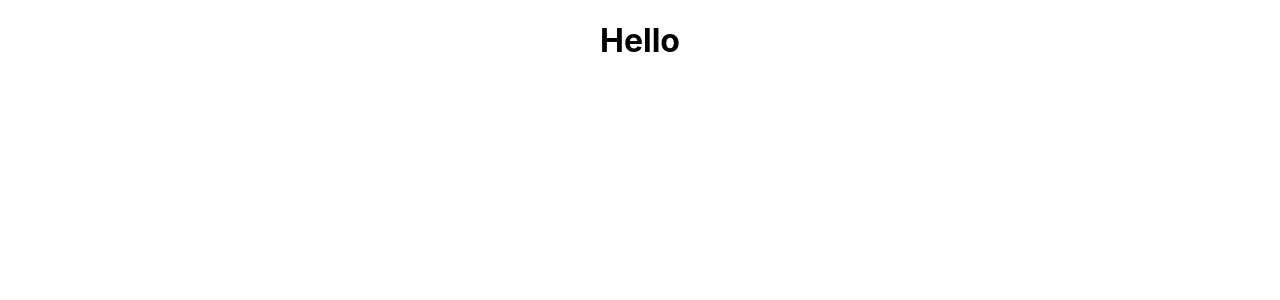
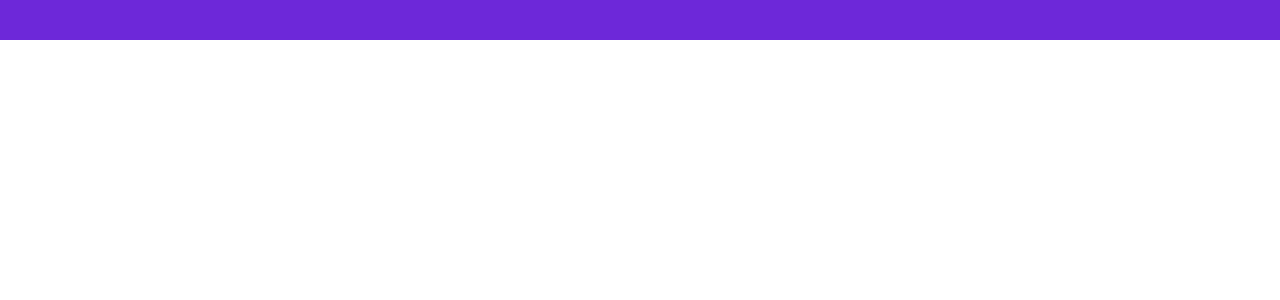
Before and after one commit to RamaInteJar/miportifolia, a React (Create React App) app: page / in a window 1280 px wide. Shown: the top 300 px of the page. Built offline with nearby package versions, Linux system fonts and the light colour scheme.

Commit message:
added routes

```diff
--- a/package.json
+++ b/package.json
@@ -35,5 +35,8 @@
       "last 1 firefox version",
       "last 1 safari version"
     ]
+  },
+  "devDependencies": {
+    "tailwindcss": "^3.3.3"
   }
 }
--- a/src/App.js
+++ b/src/App.js
@@ -2,8 +2,8 @@ import './App.css';
 
 function App() {
   return (
-    <div className="App">
-      <h1>Hello</h1>
+    <div className="bg-violet-700 h-10">
+
     </div>
   );
 }
--- /dev/null
+++ b/src/components/Header.jsx
@@ -0,0 +1,9 @@
+import React from 'react'
+
+const Header = () => {
+  return (
+    <div>Header</div>
+  )
+}
+
+export default Header
--- a/src/index.css
+++ b/src/index.css
@@ -1,3 +1,7 @@
+@tailwind base;
+@tailwind components;
+@tailwind utilities;
+
 body {
   margin: 0;
   font-family: -apple-system, BlinkMacSystemFont, 'Segoe UI', 'Roboto', 'Oxygen',
@@ -11,3 +15,4 @@ code {
   font-family: source-code-pro, Menlo, Monaco, Consolas, 'Courier New',
     monospace;
 }
+h1{color: brown;}
--- a/src/index.js
+++ b/src/index.js
@@ -2,10 +2,12 @@ import React from 'react';
 import ReactDOM from 'react-dom/client';
 import './index.css';
 import App from './App';
+import { RouterProvider } from "react-router-dom"
+import router from "./router"
 
 const root = ReactDOM.createRoot(document.getElementById('root'));
 root.render(
   <React.StrictMode>
-    <App />
+    <RouterProvider router={router}/>
   </React.StrictMode>
 );
--- /dev/null
+++ b/src/pages/Index.jsx
@@ -0,0 +1,9 @@
+import React from 'react'
+
+const Index = () => {
+  return (
+    <div>Index</div>
+  )
+}
+
+export default Index
--- /dev/null
+++ b/src/pages/Show.jsx
@@ -0,0 +1,9 @@
+import React from 'react'
+
+const Show = () => {
+  return (
+    <div>Show</div>
+  )
+}
+
+export default Show
--- /dev/null
+++ b/src/router.js
@@ -0,0 +1,15 @@
+import {
+  createBrowserRouter,
+  createRoutesFromElements,
+  Route,
+} from "react-router-dom";
+import App from "./App";
+
+const router = createBrowserRouter(
+  createRoutesFromElements(
+    <Route path="/" element={<App />}>
+
+    </Route>
+  )
+);
+export default router
--- /dev/null
+++ b/tailwind.config.js
@@ -0,0 +1,10 @@
+/** @type {import('tailwindcss').Config} */
+module.exports = {
+  content: [
+    "./src/**/*.{js,jsx,ts,tsx}",
+  ],
+  theme: {
+    extend: {},
+  },
+  plugins: [],
+}
```
Also changed, not shown: src/loaders.js (added), 1 other file (tests, documents, lock files or other folders).
